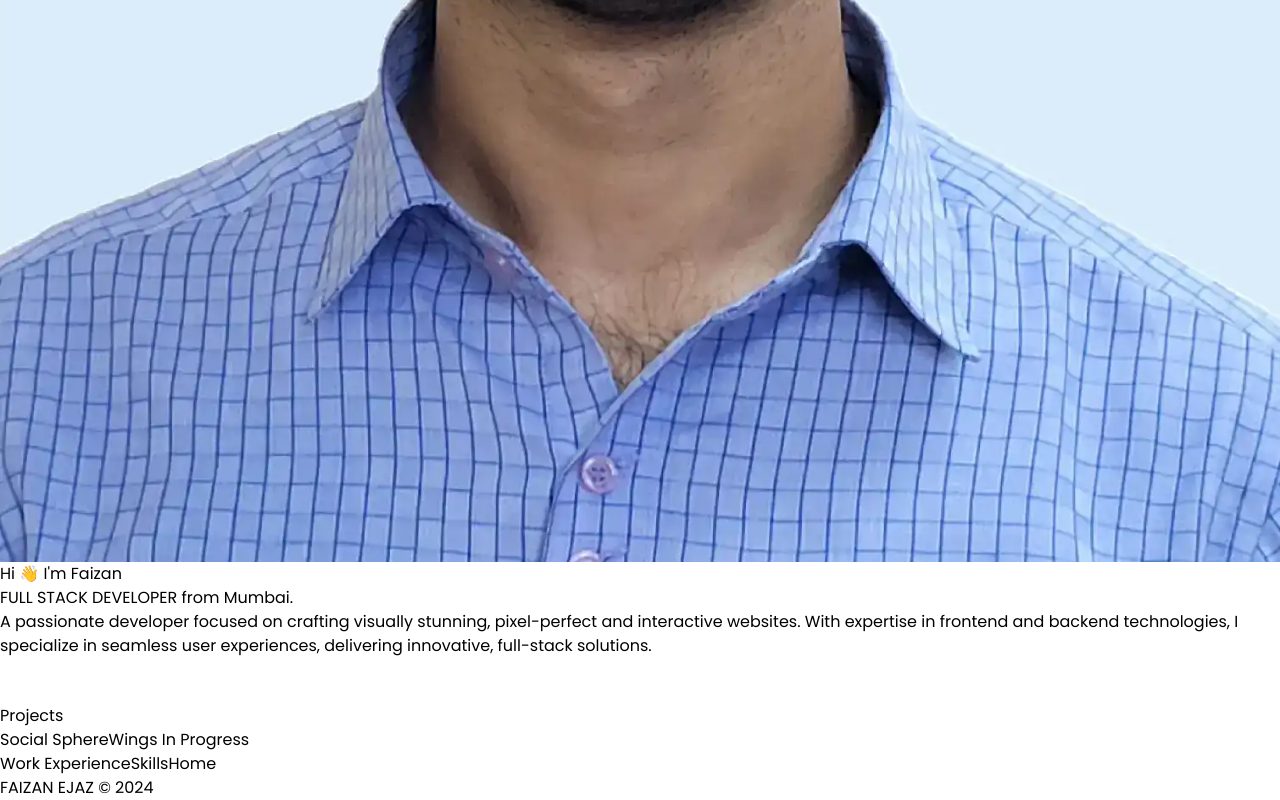
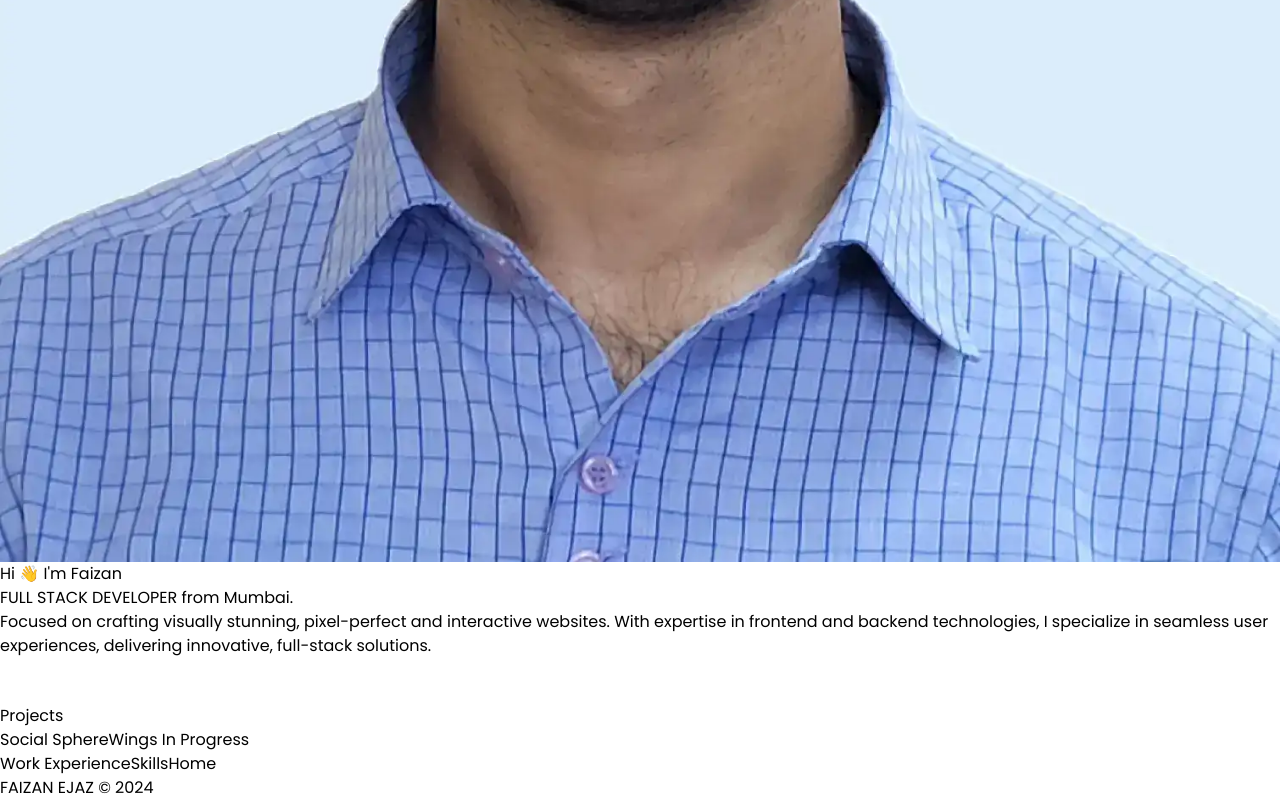
Before and after one commit to IronJosh786/portfolio_, a React (Vite) app: page / in a window 1280 px wide. Shown: the part 1234-2034 px from the top of the page. Built offline with nearby package versions, Linux system fonts and the light colour scheme.

Commit message:
minor ui enhancements

```diff
--- a/src/App.jsx
+++ b/src/App.jsx
@@ -67,11 +67,11 @@ const App = () => {
           <div className="mt-16 lg:mt-0 flex flex-col justify-between gap-8 lg:w-1/4">
             <div className="flex flex-col gap-8">
               <h3 className="text-base md:text-xl font-medium">Projects</h3>
-              <div className="flex flex-col gap-4 border-t-2 border-l-2 border-pink-700 rounded-lg p-4">
+              <div className="flex flex-col gap-4 border-t-2 border-l-2 border-pink-700 p-4 rounded-l-md rounded-b-none">
                 <NavLink
                   className={({ isActive }) =>
-                    `text-sm md:text-base underline decoration-pink-700 underline-offset-8 duration-500 ease-in-out tracking-tighter hover:tracking-wide hover:text-pink-700' ${
-                      isActive ? "text-pink-700 tracking-wide" : "text-white"
+                    `text-sm md:text-base underline decoration-pink-700 underline-offset-8 duration-300 hover:text-pink-700 ' ${
+                      isActive ? "text-pink-700" : "text-white"
                     }`
                   }
                   to={"/socialsphere"}
@@ -80,8 +80,8 @@ const App = () => {
                 </NavLink>
                 <NavLink
                   className={({ isActive }) =>
-                    `text-sm md:text-base underline decoration-pink-700 underline-offset-8 duration-500 ease-in-out tracking-tighter hover:tracking-wide hover:text-pink-700' ${
-                      isActive ? "text-pink-700 tracking-wide" : "text-white"
+                    `text-sm md:text-base underline decoration-pink-700 underline-offset-8 duration-300 hover:text-pink-700 ' ${
+                      isActive ? "text-pink-700" : "text-white"
                     }`
                   }
                   to={"/wingsinprogress"}
--- a/src/components/Home.jsx
+++ b/src/components/Home.jsx
@@ -18,10 +18,10 @@ export default function Home() {
         from Mumbai.
       </h3>
       <p className="max-w-[50ch] xl:max-w-[60ch] text-base md:text-lg">
-        A passionate developer focused on crafting visually stunning,
-        pixel-perfect and interactive websites. With expertise in frontend and
-        backend technologies, I specialize in seamless user experiences,
-        delivering innovative, full-stack solutions.{" "}
+        Focused on crafting visually stunning, pixel-perfect and interactive
+        websites. With expertise in frontend and backend technologies, I
+        specialize in seamless user experiences, delivering innovative,
+        full-stack solutions.{" "}
       </p>
       <Link
         id="send_btn"
--- a/src/components/ProjectTemplate.jsx
+++ b/src/components/ProjectTemplate.jsx
@@ -20,7 +20,7 @@ export default function ToDo({ heading, description, site, code, tech }) {
         ))}
       </div>
       <div className="flex gap-8">
-        <div className="flex gap-2 items-center border-b-2 border-pink-700 duration-500 ease-in-out tracking-tighter hover:tracking-wide">
+        <div className="flex gap-2 items-center border-b-2 border-pink-700 duration-300 hover:text-pink-700">
           <Link
             to={code}
             target="_blank"
@@ -41,7 +41,7 @@ export default function ToDo({ heading, description, site, code, tech }) {
           </Link>
         </div>
         {site ? (
-          <div className="flex gap-2 items-center border-b-2 border-pink-700 duration-500 ease-in-out tracking-tighter hover:tracking-wide">
+          <div className="flex gap-2 items-center border-b-2 border-pink-700 duration-300 hover:text-pink-700">
             <Link
               to={site}
               target="_blank"
```
